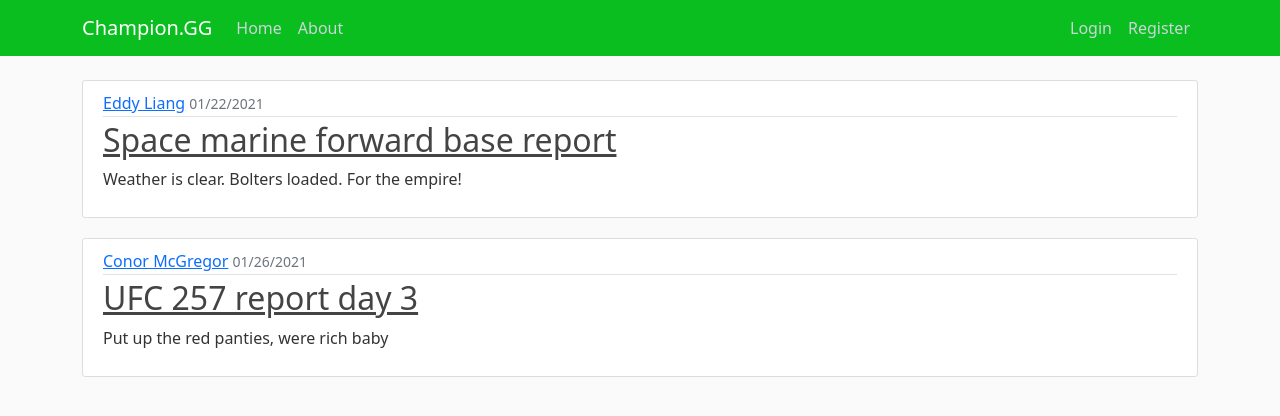
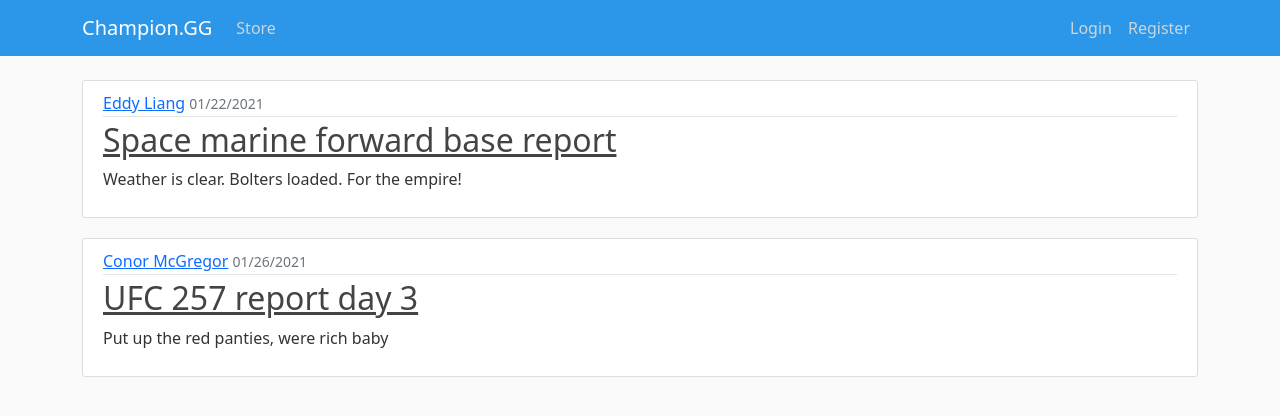
Before and after one commit to Emericen/champion_website, a Flask app: page / in a window 1280 px wide. Shown: the top 416 px of the page. Run offline with Flask 2, Linux system fonts and the light colour scheme.

Commit message:
Interfaced database object, reorganized navigation and color scheme

```diff
--- a/champion_webapp/__init__.py
+++ b/champion_webapp/__init__.py
@@ -1,6 +1,8 @@
 from flask import Flask
+from champion_webapp import database
 
 app = Flask(__name__)
 app.config['SECRET_KEY'] = '0f88ed581f6913b05571b661b7c9f1e2'
+db = database.database()
 
 from champion_webapp import routes
--- a/champion_webapp/forms.py
+++ b/champion_webapp/forms.py
@@ -1,7 +1,7 @@
 from flask_wtf import FlaskForm
 from wtforms import StringField, PasswordField, SubmitField, BooleanField
 from wtforms.validators import DataRequired, Length, Email, EqualTo
-
+# from champion_webapp import db
 
 
 class RegistrationForm(FlaskForm):
@@ -29,6 +29,7 @@ class RegistrationForm(FlaskForm):
 
 
 
+
 class LoginForm(FlaskForm):
 
 	# use email to login
--- a/champion_webapp/routes.py
+++ b/champion_webapp/routes.py
@@ -1,5 +1,6 @@
 from flask import render_template, url_for, flash, redirect
 from champion_webapp import app
+from champion_webapp import db
 from champion_webapp.forms import RegistrationForm, LoginForm
 
 
@@ -19,6 +20,7 @@ data = [
 ]
 
 
+
 # @app.route("/")
 # def welcome():
 # 	return render_template('welcome.html')
@@ -29,27 +31,41 @@ def home():
 	return render_template('home.html', posts=data)
 
 
-@app.route("/about")
-def about():
-	return render_template('about.html', title='About')
+
+
+@app.route("/store")
+def store():
+	return render_template('store.html', title='Store')
+
+
 
 
 @app.route("/register", methods=['GET', 'POST'])
 def register():
 	form = RegistrationForm()
 	if form.validate_on_submit():
-		flash(f'Account created for {form.username.data}!', 'success')
-		return redirect(url_for('home'))
+		username = form.username.data
+		password = form.password.data
+		try:
+			db.register(username, password)
+			flash(f'Account created for {form.username.data}!', 'success')
+			return redirect(url_for('login'))
+		except:
+			flash(f'Username {form.username.data} already taken!', 'danger')
 	return render_template('register.html', title='Register', form=form)
+
+
 
 
 @app.route("/login", methods=['GET', 'POST'])
 def login():
 	form = LoginForm()
 	if form.validate_on_submit():
-		if form.email.data == 'admin@blog.com' and form.password.data == 'password':
+		# if form.email.data == 'admin@blog.com' and form.password.data == 'password':
+		try:
+			db.login(form.username.data, form.password.data)
 			flash('You have been logged in!', 'success')
 			return redirect(url_for('home'))
-		else:
+		except:
 			flash('Incorrect username or password!', 'danger')
 	return render_template('login.html', title='Login', form=form)
--- a/champion_webapp/static/main.css
+++ b/champion_webapp/static/main.css
@@ -9,7 +9,7 @@ h1, h2, h3, h4, h5, h6 {
 }
 
 .navbar-custom {
-  background-color: #09be1e;
+  background-color: #2C97E8;
 }
 
 .site-header .navbar-nav .nav-link {
--- a/champion_webapp/templates/layout.html
+++ b/champion_webapp/templates/layout.html
@@ -26,8 +26,8 @@
 				</button>
 				<div class="collapse navbar-collapse" id="navbarToggle">
 					<div class="navbar-nav me-auto">
-						<a class="nav-item nav-link" href="{{ url_for('home') }}">Home</a>
-						<a class="nav-item nav-link" href="{{ url_for('about') }}">About</a>
+						<!-- <a class="nav-item nav-link" href="{{ url_for('home') }}">Home</a> -->
+						<a class="nav-item nav-link" href="{{ url_for('store') }}">Store</a>
 					</div>
 					<div class="navbar-nav">
 						<a class="nav-item nav-link" href="{{ url_for('login') }}">Login</a>
--- a/champion_webapp/templates/about.html
+++ b/champion_webapp/templates/store.html
@@ -1,5 +1,6 @@
-
 {% extends "layout.html" %}
 {% block content %}
-	<h1>About Page</h1>
+
+<h1>Store Page</h1>
+
 {% endblock content %}
```
Also changed, not shown: champion_webapp/database.py (added, +118 -0 lines), champion_webapp/templates/welcome.html (deleted, +0 -9 lines), requirements.txt (+17 -1 lines).
